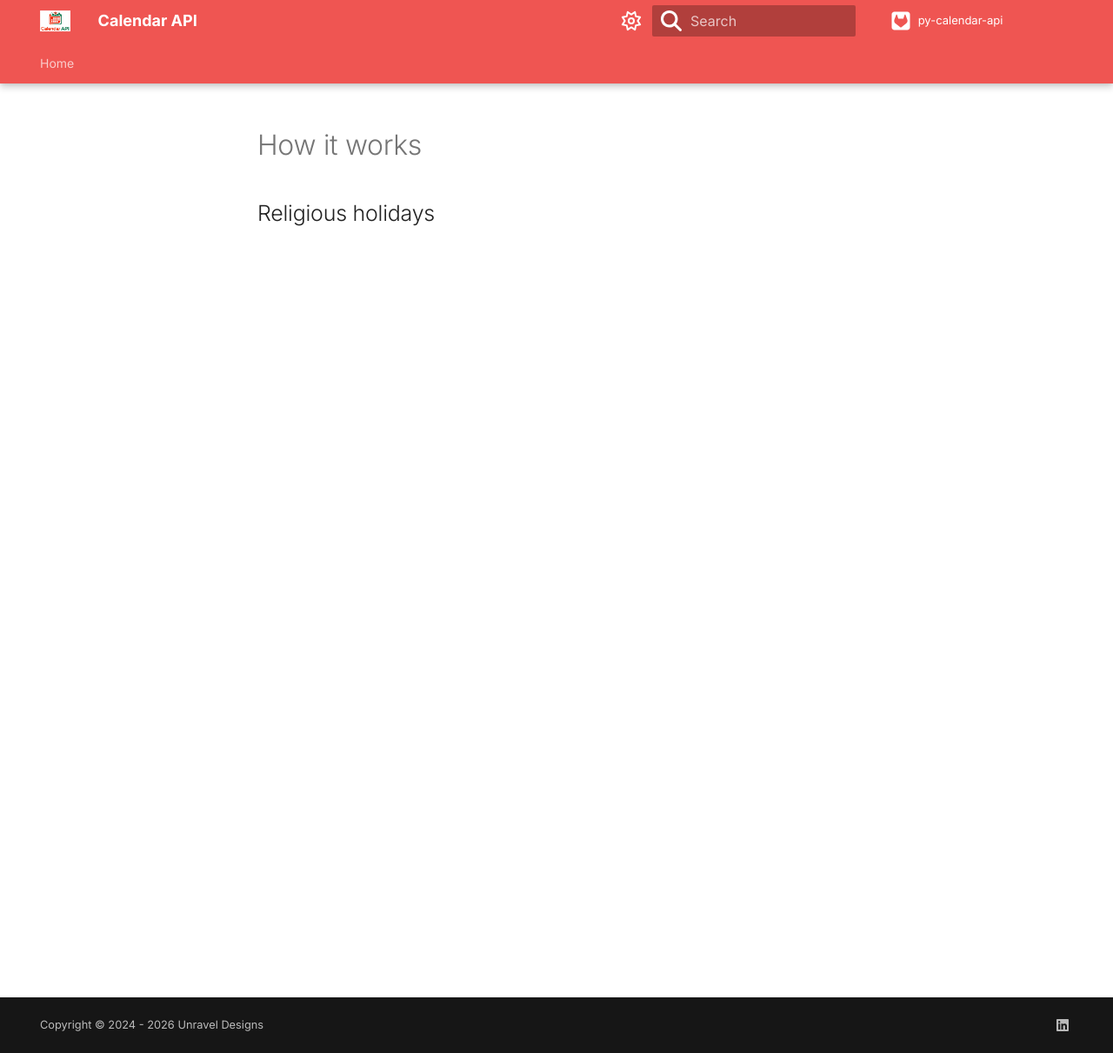
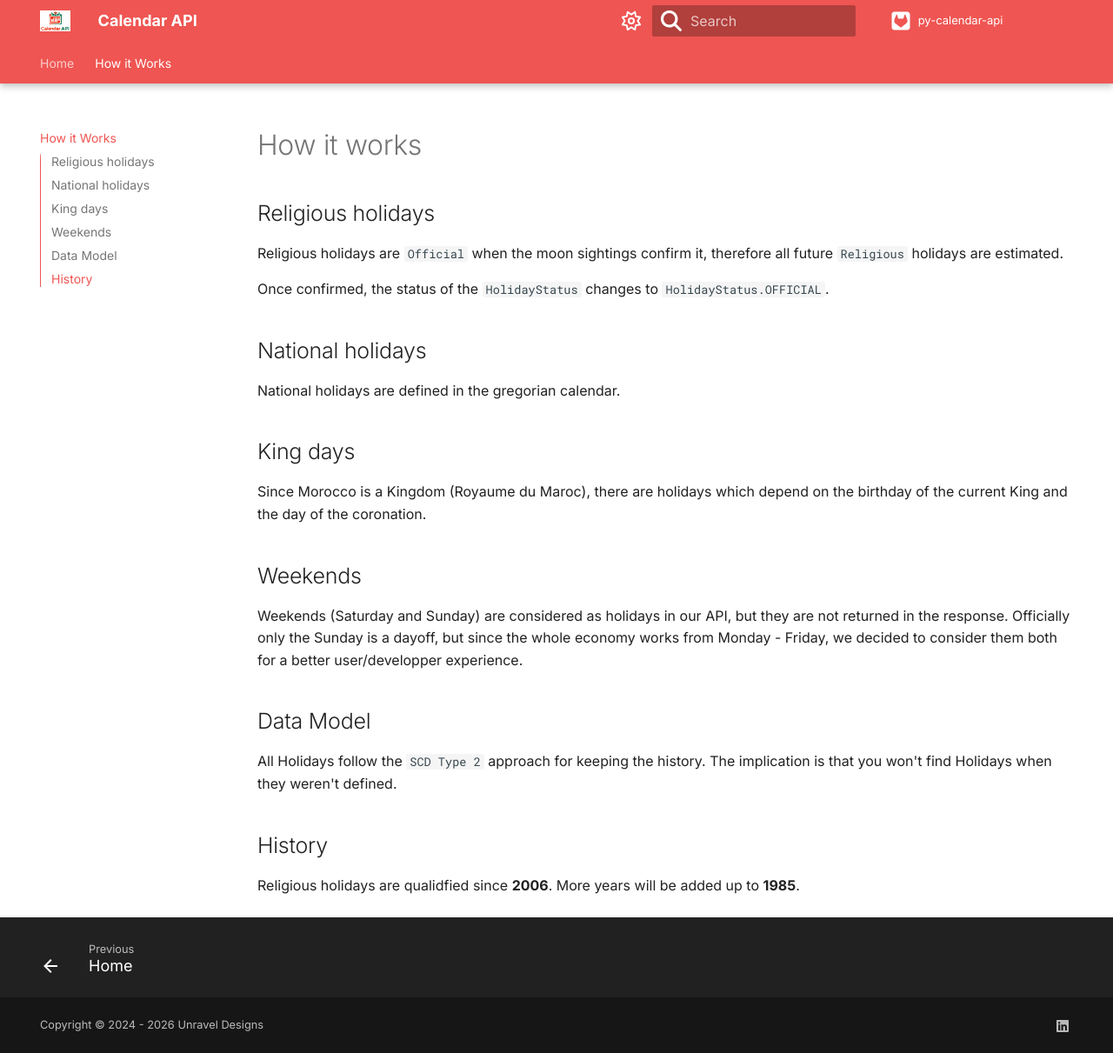
Before and after one commit to unraveldesigns/pycalendar-api, an MkDocs documentation site: the page built from docs/how-it-works.md, in a window 1280 px wide and 1211 px high. Shown: the whole window at 87% size. Built offline with MkDocs 1.6.1 and Material for MkDocs 9.7.7, drawn with Linux system fonts in a browser that asks for light colours; comment, search, counter and statistics services are not loaded.

```diff
--- a/docs/how-it-works.md
+++ b/docs/how-it-works.md
@@ -2,5 +2,29 @@
 
 ## Religious holidays
 
+Religious holidays are `Official` when the moon sightings confirm it, therefore all future `Religious` holidays are estimated.
+
+Once confirmed, the status of the `HolidayStatus` changes to `HolidayStatus.OFFICIAL`.
+
+## National holidays
+
+National holidays are defined in the gregorian calendar.
+
+## King days
+
+Since Morocco is a Kingdom (Royaume du Maroc), there are holidays which depend on the birthday of the current King and the day of the coronation.
+
+## Weekends
+
+Weekends (Saturday and Sunday) are considered as holidays in our API, but they are not returned in the response.
+Officially only the Sunday is a dayoff, but since the whole economy works from Monday - Friday, we decided to consider them both for a better user/developper experience.
+
+## Data Model
+
+All Holidays follow the `SCD Type 2` approach for keeping the history. The implication is that you won't find Holidays when they weren't defined.
+
+## History
+
+Religious holidays are qualidfied since **2006**. More years will be added up to **1985**.
 
 <script defer src="https://odometer.calendar-api.ma/script.js" data-website-id="3b3a9e56-7e3a-4c20-b6b4-fce013629789" data-tag="docs"></script>
--- a/mkdocs.yml
+++ b/mkdocs.yml
@@ -101,3 +101,4 @@ extra:
 
 nav:
   - Home: index.md
+  - How it Works: how-it-works.md
```
Also changed, not shown: README.md (+4 -4 lines), docs/index.md (+6 -5 lines), 2 other files.
